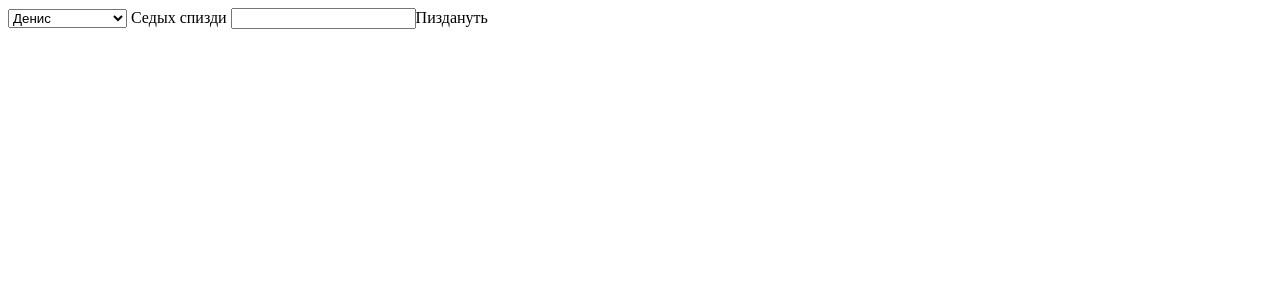
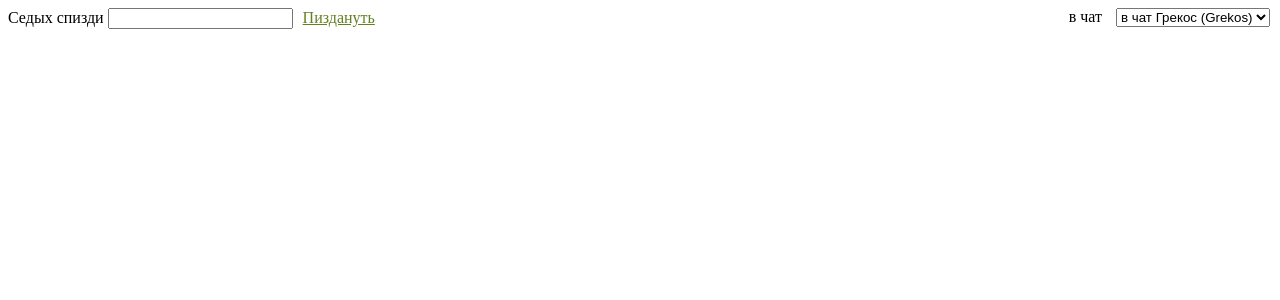
Before and after one commit to demkindenis/sedyhan, a PHP site: page / in a window 1280 px wide. Shown: the top 300 px of the page. Run offline with PHP 8.4, Linux system fonts and the light colour scheme.

Commit message:
add styles

```diff
--- a/web/index.php
+++ b/web/index.php
@@ -8,21 +8,41 @@
   <script src="https://code.jquery.com/jquery-3.3.1.min.js" integrity="sha256-FgpCb/KJQlLNfOu91ta32o/NMZxltwRo8QtmkMRdAu8=" crossorigin="anonymous"></script>
 </head>
 <body>
-  <select id="chat" name="chat">
-    <option value="533910">Денис</option>
-    <option value="-1001149670525">Грекос (Grekos)</option>
-  </select>
+  <div id="chat">
+    в чат
+    <select class="chat_select" name="chat">
+      <option value="533910">Денису</option>
+      <option value="-1001149670525" selected>в чат Грекос (Grekos)</option>
+    </select>
+    </div>
   Седых спизди <input id="text" type="text" name="text"><span id="say">Пиздануть</span>
 
   <script>
     $(document)
       .on('click', '#say', function() {
         var text = encodeURIComponent($('#text').val());
-        var url  = 'https://api.telegram.org/bot566295728:AAFrqfGoM1P7FQxlEs2cjHbX9V747bIgH_k/sendMessage?chat_id='+$('#chat').val()+'&parse_mode=html&text='+text;
+        var url  = 'https://api.telegram.org/bot566295728:AAFrqfGoM1P7FQxlEs2cjHbX9V747bIgH_k/sendMessage?chat_id='+$('#chat .chat_select').val()+'&parse_mode=html&text='+text;
         $.post(url, function() {
           alert('я пизданул');
         });
       })
   </script>
+
+  <style>
+    #say {
+      text-decoration: underline;
+      color: rgb(99, 128, 34);
+      margin-left: 10px;
+    }
+
+    #chat {
+      position: fixed;
+      right: 10px
+    }
+    .chat_select {
+      margin-left: 10px;
+    }
+
+  </style>
 </body>
 </html>
```
